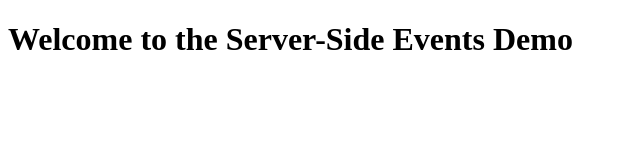
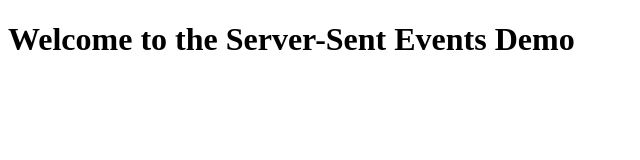
Before and after one commit to PurrBiscuit/server-sent-events, a website: page src/index.html in a window 1280 px wide. Shown: the full height of the page, 0-640 px from the left. Drawn offline with Linux system fonts and the light colour scheme; no server answers.

Commit message:
update to server-sent, not server-side, event

```diff
--- a/src/index.html
+++ b/src/index.html
@@ -1,11 +1,11 @@
 <!DOCTYPE html>
 <html lang="en">
 <head>
-  <title>Server-Side Events</title>
+  <title>Server-Sent Events</title>
 </head>
 <body>
   <div id="root">
-    <h1>Welcome to the Server-Side Events Demo</h1>
+    <h1>Welcome to the Server-Sent Events Demo</h1>
   </div>
   <script src="client.js" type="text/javascript"></script>
 </body>
```
Also changed, not shown: package.json (+4 -4 lines), README.md.
